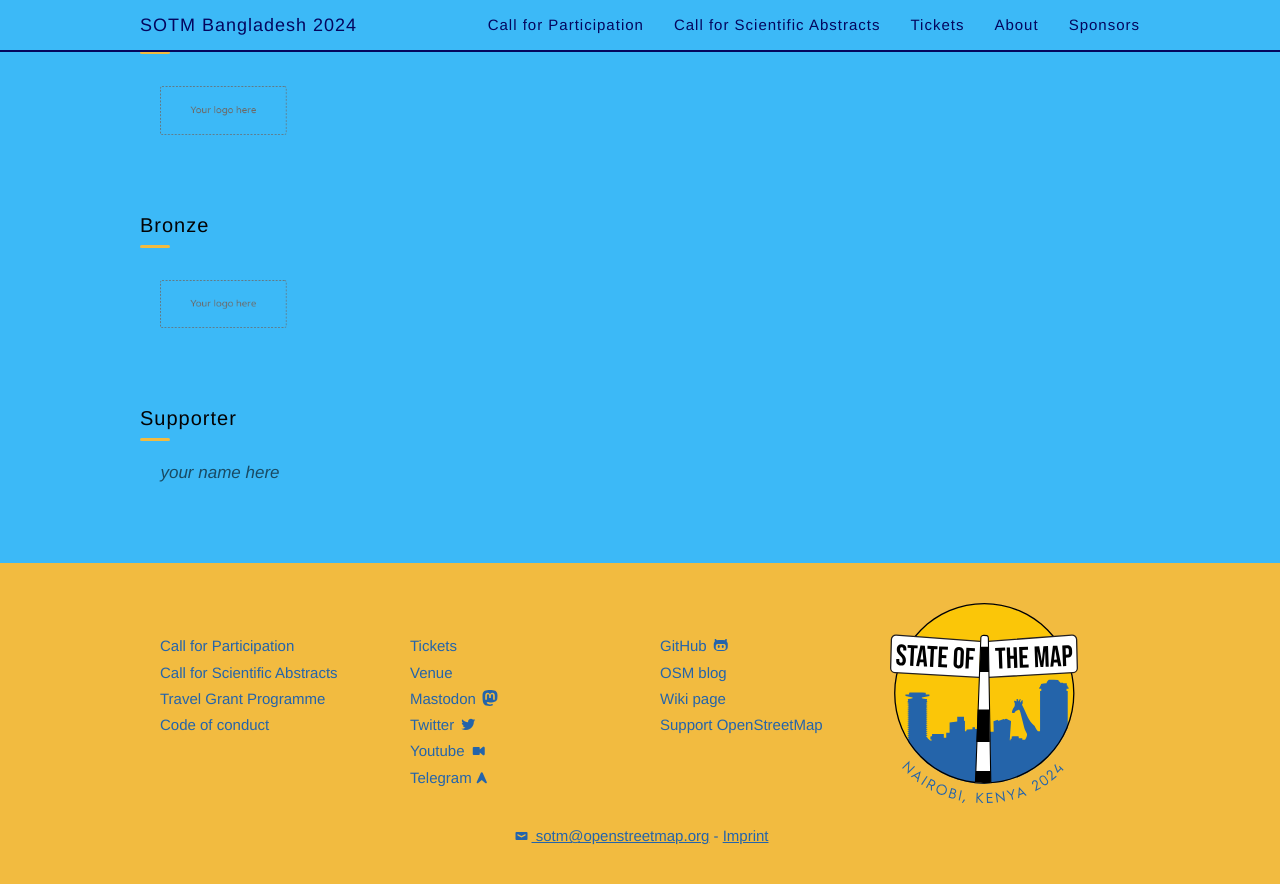
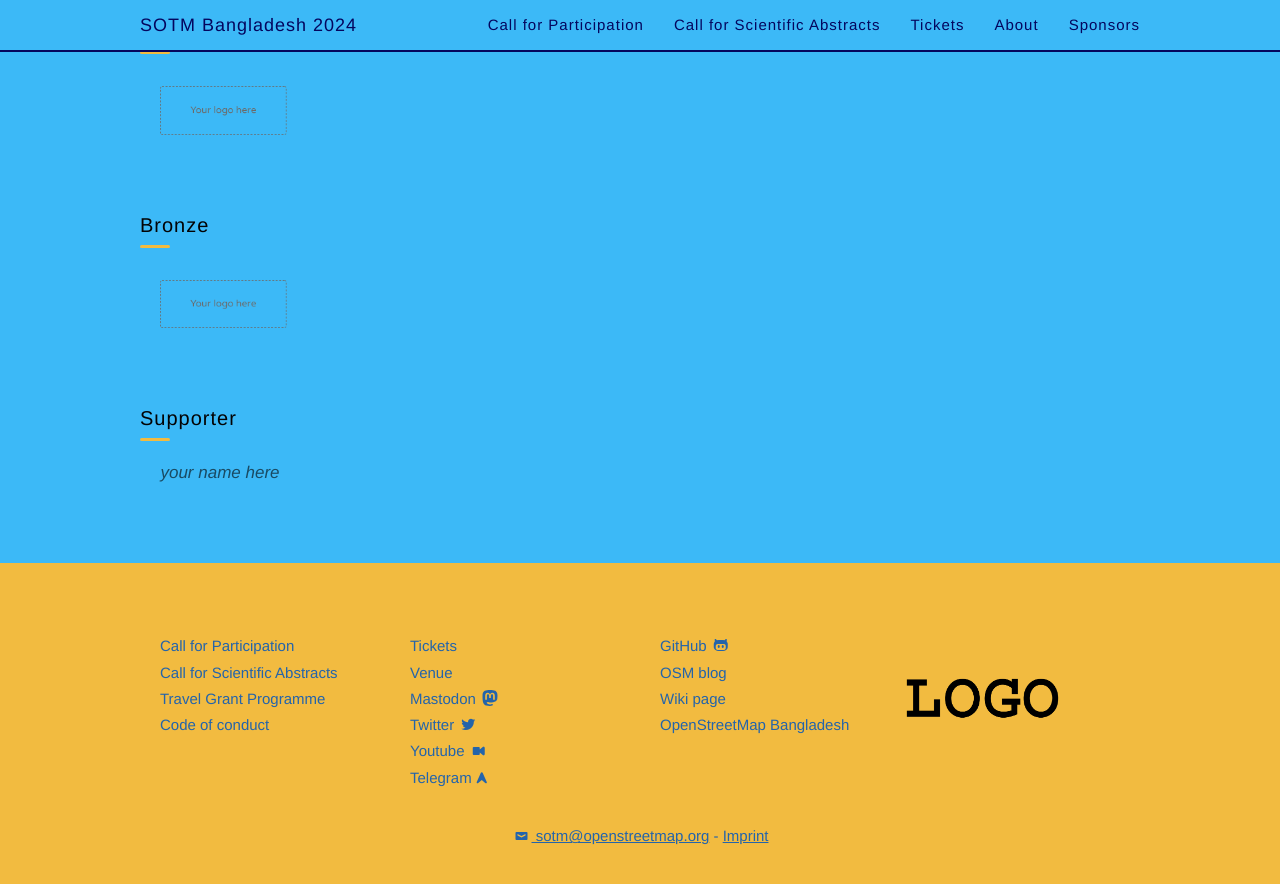
Before and after one commit to mapbd/sotmbd2024, a Jekyll site: the page built from index.html, in a window 1280 px wide and 900 px high, scrolled down 2686 px. Shown: the top 884 px of the window. Built offline with Jekyll 4.4.1, drawn with Linux system fonts in a browser that asks for light colours.

Commit message:
Update footer.html

```diff
--- a/_includes/footer.html
+++ b/_includes/footer.html
@@ -26,25 +26,25 @@
             <!--<a class="block" href="{{site.baseurl}}/events/">Social Event</a>-->
           <!--</nav>
           <nav class="col3 pad2x">-->
-            <a class="block" href="https://en.osm.town/@sotm">Mastodon&nbsp;<svg class="icon"><use xlink:href="{{site.baseurl}}/img/icons/mastodon.svg#icon" href="{{site.baseurl}}/img/icons/mastodon.svg#icon"></use></svg></a>
-            <a class="block" href="https://twitter.com/sotm">Twitter&nbsp;<span class="icon twitter"></span></a>
-            <a class="block" href="https://www.youtube.com/channel/UCLqJsr_5PfdvDFbgv1qp2aQ">Youtube&nbsp;<span class="icon video"></span></a>
-            <a class="block" href="https://t.me/sotm_international">Telegram<span class="icon compass"></span></a>
+            <a class="block" href="#">Mastodon&nbsp;<svg class="icon"><use xlink:href="{{site.baseurl}}/img/icons/mastodon.svg#icon" href="{{site.baseurl}}/img/icons/mastodon.svg#icon"></use></svg></a>
+            <a class="block" href="#">Twitter&nbsp;<span class="icon twitter"></span></a>
+            <a class="block" href="#">Youtube&nbsp;<span class="icon video"></span></a>
+            <a class="block" href="#">Telegram<span class="icon compass"></span></a>
           </nav>
           <nav class="col3 pad2x">
-            <a class="block" href="https://github.com/openstreetmap/stateofthemap-2024">GitHub&nbsp;<span class="icon github"></span></a>
+            <a class="block" href="https://github.com/BangladeshOpenInnovationLab/sotmbd2024">GitHub&nbsp;<span class="icon github"></span></a>
             <a class="block" href="https://blog.openstreetmap.org/">OSM blog</a>
-            <a class="block" href="https://wiki.openstreetmap.org/wiki/State_of_the_Map_2024">Wiki page</a>
-            <a class="block" href="https://supporting.openstreetmap.org/">Support OpenStreetMap</a>
+            <a class="block" href="#">Wiki page</a>
+            <a class="block" href="#/">OpenStreetMap Bangladesh</a>
           </nav>
           <nav class="col3">
-            <img src="{{site.baseurl}}/img/logo/sotm_2024-secondary.svg" class="logo" />
+            <img src="{{site.baseurl}}/img/logo/sotm_2024.png" class="logo" />
           </nav>
         </div>
       </div>
         <div class="center">
           <p>
-            <a href="mailto:sotm@openstreetmap.org"><span class="icon mail" aria-hidden="true"></span>&nbsp;sotm@openstreetmap.org</a> - <a href="{{site.baseurl}}/imprint/">Imprint</a>
+            <a href="mailto:#"><span class="icon mail" aria-hidden="true"></span>&nbsp;sotm@openstreetmap.org</a> - <a href="{{site.baseurl}}/imprint/">Imprint</a>
           </p>
         </div>
       </div>
```
